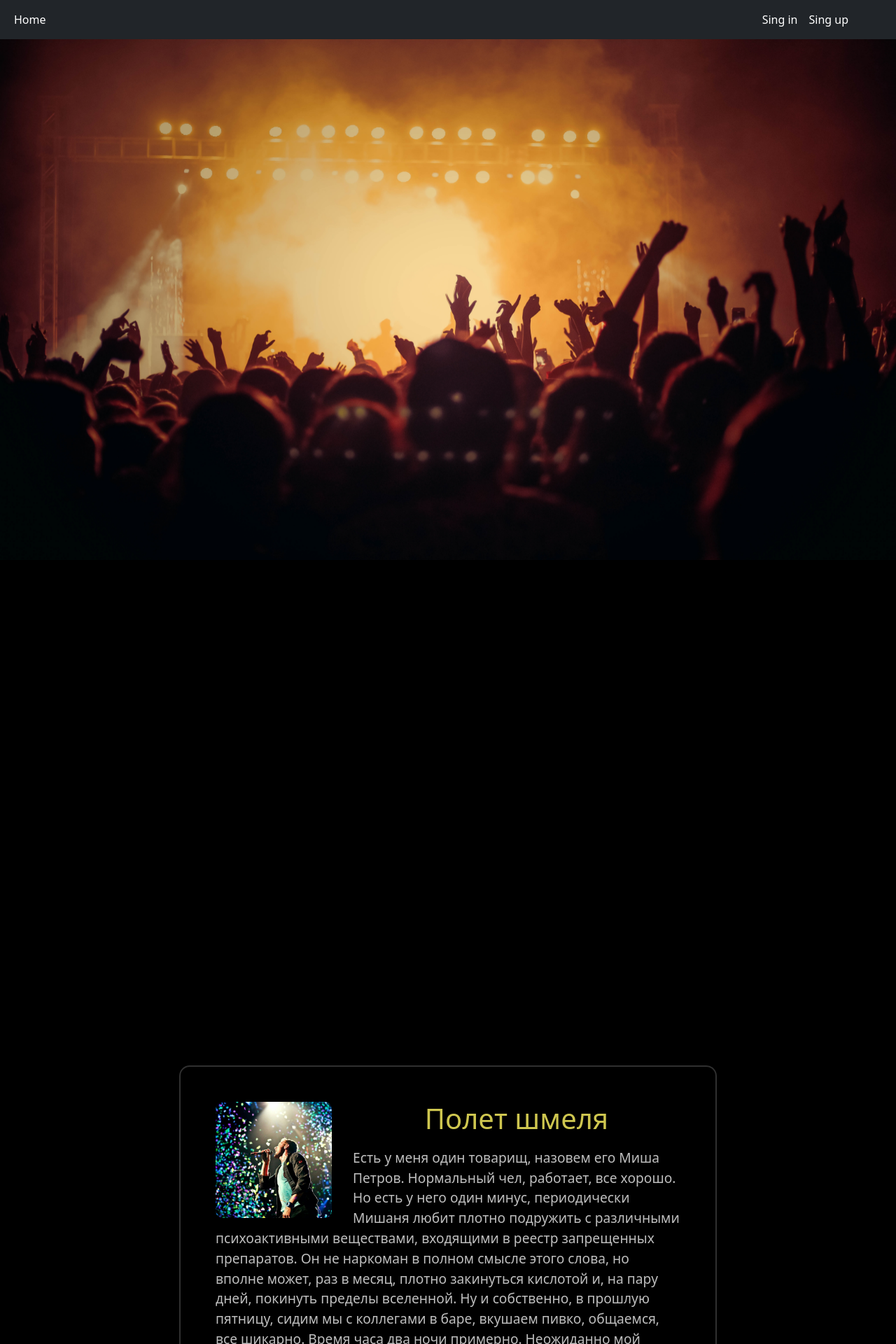
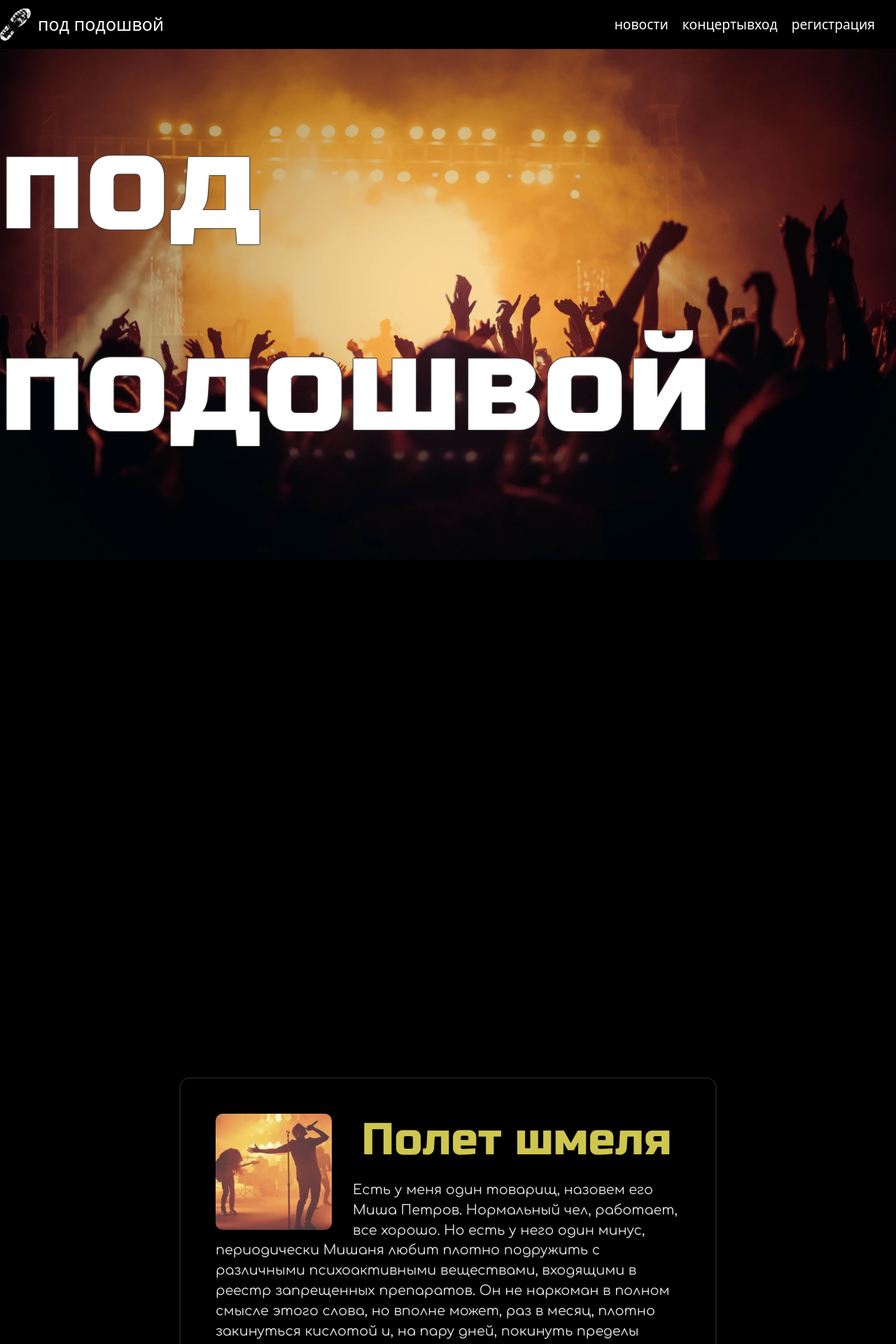
Before and after one commit to StrAnastasia/pod-podoshvoi-web, a React (Create React App) app in the folder client/: page /homepage in a window 1280 px wide. Shown: the top 1920 px of the page at 70% size. Built offline with nearby package versions, Linux system fonts and the light colour scheme.

Commit message:
design in process

```diff
--- a/client/public/index.html
+++ b/client/public/index.html
@@ -12,19 +12,10 @@
   <link rel="manifest" href="%PUBLIC_URL%/manifest.json" />
   <link href="https://cdn.jsdelivr.net/npm/bootstrap@5.0.0/dist/css/bootstrap.min.css" rel="stylesheet"
     integrity="sha384-wEmeIV1mKuiNpC+IOBjI7aAzPcEZeedi5yW5f2yOq55WWLwNGmvvx4Um1vskeMj0" crossorigin="anonymous">
-  <!-- <script src="https://code.jquery.com/jquery-3.6.0.js"></script>
-  <script type="text/javascript">
-  $(document).ready(function(){
-    $(window).scroll(function(){
-      if($(this).scrollTop() > 0) {
-        $('.homePage').css({'opacity' : '0'})
-      }
-      else {
-        $('.homePage').css({'opacity' : '1'})
-      }
-    })
-  })
-  </script> -->
+  <link rel="preconnect" href="https://fonts.gstatic.com">
+  <link href="https://fonts.googleapis.com/css2?family=Russo+One&display=swap" rel="stylesheet">
+  <link rel="preconnect" href="https://fonts.gstatic.com">
+  <link href="https://fonts.googleapis.com/css2?family=Comfortaa&family=Russo+One&display=swap" rel="stylesheet">
   <title>pod podoshvoj</title>
 </head>
 
--- a/client/src/components/header/header.jsx
+++ b/client/src/components/header/header.jsx
@@ -1,5 +1,8 @@
 import zIndex from '@material-ui/core/styles/zIndex';
 import React from 'react';
+import './headerStyle.scss'
+import hederLogo from '/home/egor/elbrus/finalProject/pod-podoshvoi-web/client/src/components/homepage/pngegg.png'
+
 
 import { Link } from "react-router-dom";
 
@@ -9,7 +12,9 @@ import { Link } from "react-router-dom";
 export default function Header() {
 
     return (
-        <div style={{position: 'sticky', top: '0', zIndex: '1'}}>
+
+        <>
+            {/* <div style={{position: 'sticky', top: '0', zIndex: '1'}}>
             <nav className="navbar navbar-fixed-top navbar-expand-lg navbar-dark bg-dark">
                 <div className="container-fluid">
 
@@ -37,6 +42,29 @@ export default function Header() {
                     </div>
                 </div>
             </nav>
-        </div >
+        </div > */}
+
+            <div className='backGroung' style={{ position: 'sticky', top: '0', zIndex: '1' }}>
+
+                <div className='logoContainer'>
+
+                    <img className='logo' src={hederLogo}/>
+
+                    <Link style={{marginLeft:10, fontSize: 25}} className="textHeader" aria-current="page" to='/homepage'>под подошвой</Link>
+
+                </div>
+
+                <div>
+
+                    <Link style={{ marginRight: 20 }} className="textHeader" aria-current="page" to='/homepage'>новости</Link>
+                    <Link className="textHeader" aria-current="page" to='/homepage'>концерты</Link>
+                </div>
+                <div style={{marginRight: 30}}>
+                    <Link className="textHeader" style={{ marginRight: 20 }} aria-current="page" to='/singin'>вход</Link>
+                    <Link className="textHeader" aria-current="page" to='/singup'>регистрация</Link>
+                </div>
+            </div>
+
+        </>
     );
 }
--- /dev/null
+++ b/client/src/components/header/headerStyle.scss
@@ -0,0 +1,48 @@
+.backGroung{
+    display: flex;
+    flex-direction: row;
+    align-items: center;
+    justify-content:space-around;
+    height: 70px;
+    width: 100%;
+    background-color: black;
+
+}
+
+.textHeader{
+    // font-family: 'Comfortaa', cursive;
+    color: rgb(255, 255, 255);
+    font-size: 120%;
+    text-decoration: none
+
+}
+.textHeader:hover {
+    color: #a88900;
+    text-decoration: none;
+   }
+
+
+//    a {
+//     color: #008000; /* Цвет обычной ссылки */
+//     text-decoration: none; /* Убираем подчеркивание у ссылок */
+//    }
+//    a:visited {
+//     color: #800080; /* Цвет посещённой ссылки */
+//    }
+//    a:hover {
+//     color: #800000; /* Цвет ссылки при наведении на нее курсора мыши */
+//     text-decoration: underline; /* Добавляем подчеркивание */
+//    }
+
+.logo{
+    filter: invert(1);
+    width: 5%;
+}
+
+.logoContainer {
+    display: flex;
+    flex-direction: row;
+    align-items: center;
+
+
+}
--- a/client/src/components/homepage/Homepage.jsx
+++ b/client/src/components/homepage/Homepage.jsx
@@ -14,6 +14,8 @@ export default function Homepage() {
 
     const [offsetYImg, setOffsetYImg] = useState(1)
 
+    const [offsetYHeader, setOffsetYHeader] = useState(1)
+
 
     const handleScrollPost = () => {
         setOffsetYPost(window.pageYOffset * 0.004);
@@ -22,6 +24,11 @@ export default function Homepage() {
     const handleScrollHome = () => {
         const opas = 1 - window.pageYOffset * 0.004
         setOffsetYImg(prev => opas > 0.2 ? opas : 0.2);
+    }
+
+    const handleScrollHeader = () => {
+        const opas = 1 - window.pageYOffset * 0.010
+        setOffsetYHeader(opas);
     }
 
     useEffect(() => {
@@ -34,6 +41,11 @@ export default function Homepage() {
         return () => window.removeEventListener('scroll', handleScrollHome);
     }, [])
 
+    useEffect(() => {
+        window.addEventListener('scroll', handleScrollHeader);
+        return () => window.removeEventListener('scroll', handleScrollHeader);
+    }, [])
+
 
 
 
@@ -41,7 +53,12 @@ export default function Homepage() {
     return (
 
         <div className='homePage' >
-            <div className='newBacGroung' style={{opacity: offsetYImg}}/>
+            <div className='newBacGroung' style={{ opacity: offsetYImg }} />
+
+            <div className='bunner' style={{ opacity: offsetYHeader }}>
+
+                под подошвой
+            </div>
 
 
 
@@ -51,9 +68,9 @@ export default function Homepage() {
 
             <div className='homePage-post' style={{ opacity: offsetYPost }}>
 
-                <div style={{marginRight: 400}}>
+                <div >
 
-                    <img alt='post' src={imgPost3} className="homePage-post-img" />
+                    <img alt='post' src={imgPost2} className="homePage-post-img" />
                 </div>
 
 
@@ -73,20 +90,7 @@ export default function Homepage() {
                     - Да...
                     - Это мама Миши Петрова, я из Красноуфимска звоню.
                     - Эм... Добрый вечер...
-                    - Простите за беспокойство, я вас не разбудила? (вопрос, надо сказать, риторический, так как в трубке прекрасно слышно крики окружающих и гремящий в баре рок-н-ролл.)
-                    - Да не очень, что то случилось?
-                    - Понимаете, мне очень не удобно, но... Нам только что звонили из милиции, у них Миша, и они говорят, что кто-то должен его забрать, а мы дома и из Мишиных друзей у нас есть только Ваш номер.
-                    - Бээ... кхм, блин... А из какого отдела звонили?
-                    - Октябрьский, Вы знаете где это?
-                    - Нууу, примерно.
-                    - Вы не могли бы забрать его? Я Вас очень прошу!
-                    - Хорошо, сейчас машину вызову и поеду.
-                    - Спасибо большое! Наберите нам, пожалуйста, как только что-то решится.
-                    - Хорошо, до свидания.
-                    Положив трубку и глотнув пива. дабы привести в порядок разбегающиеся мысли, я несколько задумался. И на прикол не похоже и на реальность не очень... В вкратце изложив ситуацию коллегам я получил несколько предположений типа:
-                    - А может это менты так бухих заманивают? Типа хули их ловить, пусть сами на такси приезжают, а мы встретим!
-                    Мои раздумья прервал очередной звонок, на этот раз с городского номера.
-                    - Здравствуйте, Александр?
+
 
                         </p>
 
@@ -94,7 +98,7 @@ export default function Homepage() {
 
             <div className='homePage-post' >
 
-                <img alt='post' src={imgPost2} className="homePage-post-img" />
+                <img alt='post' src={imgPost1} className="homePage-post-img" />
                 <div className="d-flex  align-items-center flex-column">
                     <h1 className='homePage-post-title'>Полет шмеля</h1>
 
@@ -131,7 +135,7 @@ export default function Homepage() {
 
             <div className='homePage-post' >
 
-                <img alt='post' src={imgPost1} className="homePage-post-img" />
+                <img alt='post' src={imgPost3} className="homePage-post-img" />
                 <div className="d-flex  align-items-center flex-column">
                     <h1 className='homePage-post-title'>Мертвая обезьяна</h1>
 
--- a/client/src/components/homepage/homePageModule.scss
+++ b/client/src/components/homepage/homePageModule.scss
@@ -34,15 +34,16 @@
 
 
 .homePage-post {
+  background-color: rgb(0, 0, 0);
   margin-top: 3%;
   width: 60%;
   border-radius: 15px;
   border-style: solid;
   padding: 50px;
   border-width: 2px;
-  border-color: rgb(48, 48, 48);
+  border-color: rgb(26, 26, 26);
   overflow: hidden;
-  opacity: 1
+
 
 
 }
@@ -56,14 +57,16 @@
 }
 
 .homePage-post-title {
+  font-family: 'Russo One', sans-serif;
   margin-top: -5;
   color: rgb(206, 198, 79);
+  font-size: 400%;
 }
 .homePage-post-text {
-
+  font-family: 'Comfortaa', cursive;
   font-size: 120%;
   margin-top: 10px;
-  color: rgb(190, 190, 190);
+  color: rgb(228, 228, 228);
 }
 .homePage-img {
   width: 100%;
@@ -76,5 +79,21 @@
 }
 
 .nullDiv{
-  margin-top: 22%;
+  margin-top: 5%;
 }
+
+
+.bunner{
+  color: rgb(255, 255, 255);
+  font-family: 'Russo One', sans-serif;
+  font-size: 1200%;
+
+  position: sticky;
+  top: 15%;
+  z-index: -1;
+
+  text-shadow: 1px 0 1px rgb(63, 63, 63),
+  0 1px 1px rgb(63, 63, 63),
+  -1px 0 1px rgb(63, 63, 63),
+  0 -1px 1px rgb(63, 63, 63);
+}
```
Also changed, not shown: client/src/components/Post/Post.jsx (added, +9 -0 lines), client/src/components/homepage/pngegg.png (added).
